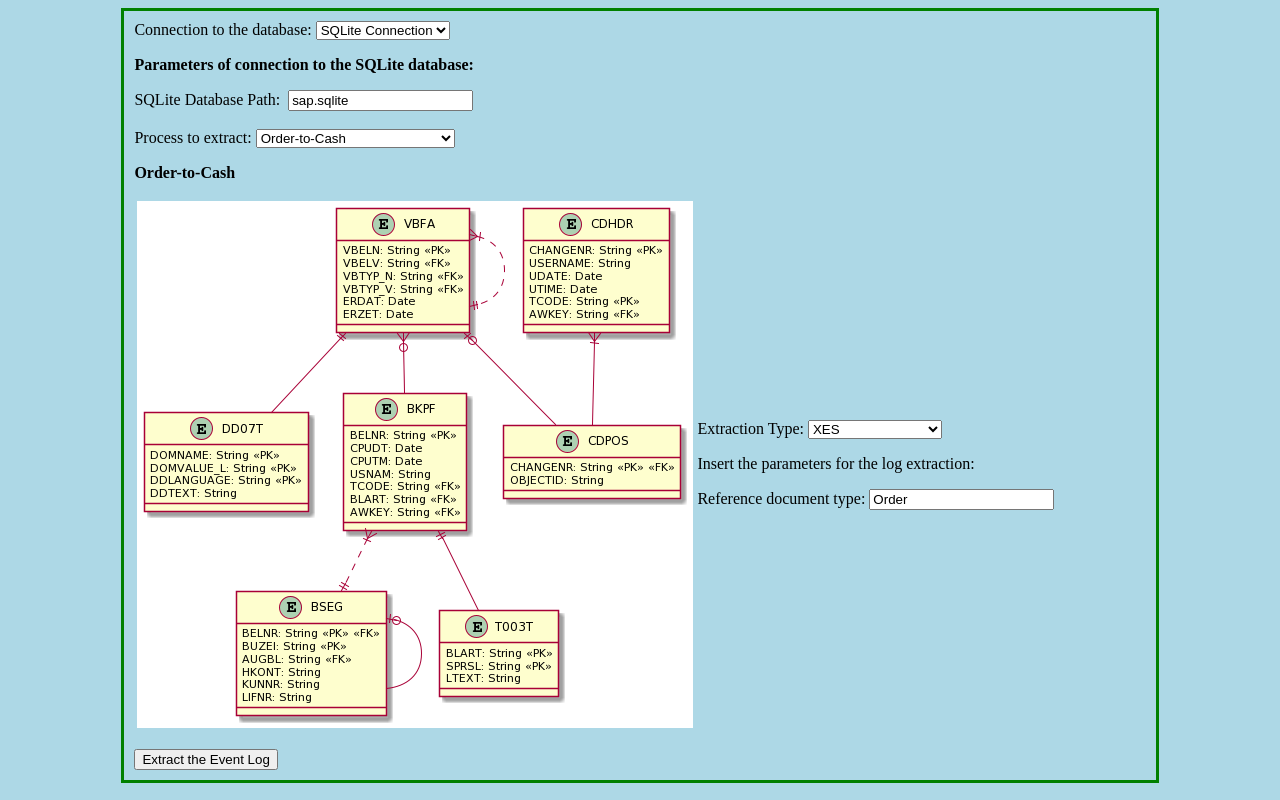
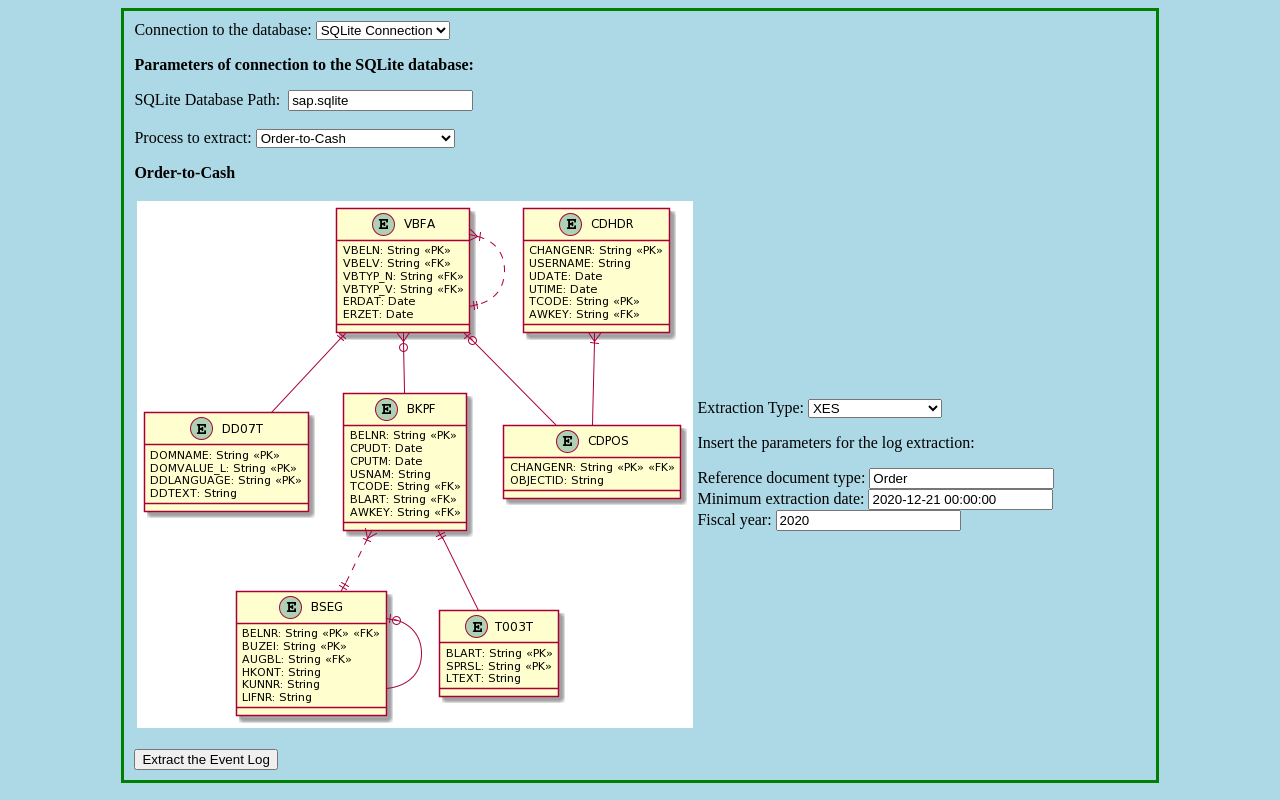
Before and after one commit to Javert899/sap-extractor, a Flask app: page /welcome in a window 1280 px wide. Run offline with Flask 2, Linux system fonts and the light colour scheme; some libraries are stand-ins or nearby versions.

Commit message:
changed to template

```diff
--- a/templates/extraction.html
+++ b/templates/extraction.html
@@ -55,11 +55,15 @@
 								<br />
 								<div id="o2c_log" style="display:">
 									<p>Insert the parameters for the log extraction:</p>
-									Reference document type: <input type="text" id="o2c_log_reference_type" value="Order"></input>
+									Reference document type: <input type="text" id="o2c_log_reference_type" value="Order" /> <br />
+									Minimum extraction date: <input type="text" id="o2c_log_min_ext_date" value="2020-12-21 00:00:00" /> <br />
+									Fiscal year: <input type="text" id="o2c_log_fiscal_year" value="2020" /> <br />
 								</div>
 								<div id="o2c_dataframe" style="display: none">
 									<p>Insert the parameters for the CSV extraction:</p>
-									Reference document type: <input type="text" id="o2c_df_reference_type" value="Order"></input>
+									Reference document type: <input type="text" id="o2c_df_reference_type" value="Order" /> <br />
+									Minimum extraction date: <input type="text" id="o2c_df_min_ext_date" value="2020-12-21 00:00:00" /> <br />
+									Fiscal year: <input type="text" id="o2c_df_fiscal_year" value="2020" /> <br />
 								</div>
 								<div id="o2c_obj" style="display: none">
 									<p>Insert the parameters for the object-centric log extraction:
@@ -315,12 +319,16 @@
 		function getO2CparametersXES(ext_type) {
 			let ext_args = {};
 			ext_args["ref_type"] = document.getElementById("o2c_log_reference_type").value;
+			ext_args["min_extr_date"] = document.getElementById("o2c_log_min_ext_date").value;
+			ext_args["gjahr"] = document.getElementById("o2c_log_fiscal_year").value;
 			return ext_args;
 		}
 
 		function getO2CparametersCSV(ext_type) {
 			let ext_args = {};
 			ext_args["ref_type"] = document.getElementById("o2c_df_reference_type").value;
+			ext_args["min_extr_date"] = document.getElementById("o2c_df_min_ext_date").value;
+			ext_args["gjahr"] = document.getElementById("o2c_df_fiscal_year").value;
 			return ext_args;
 		}
 
```
